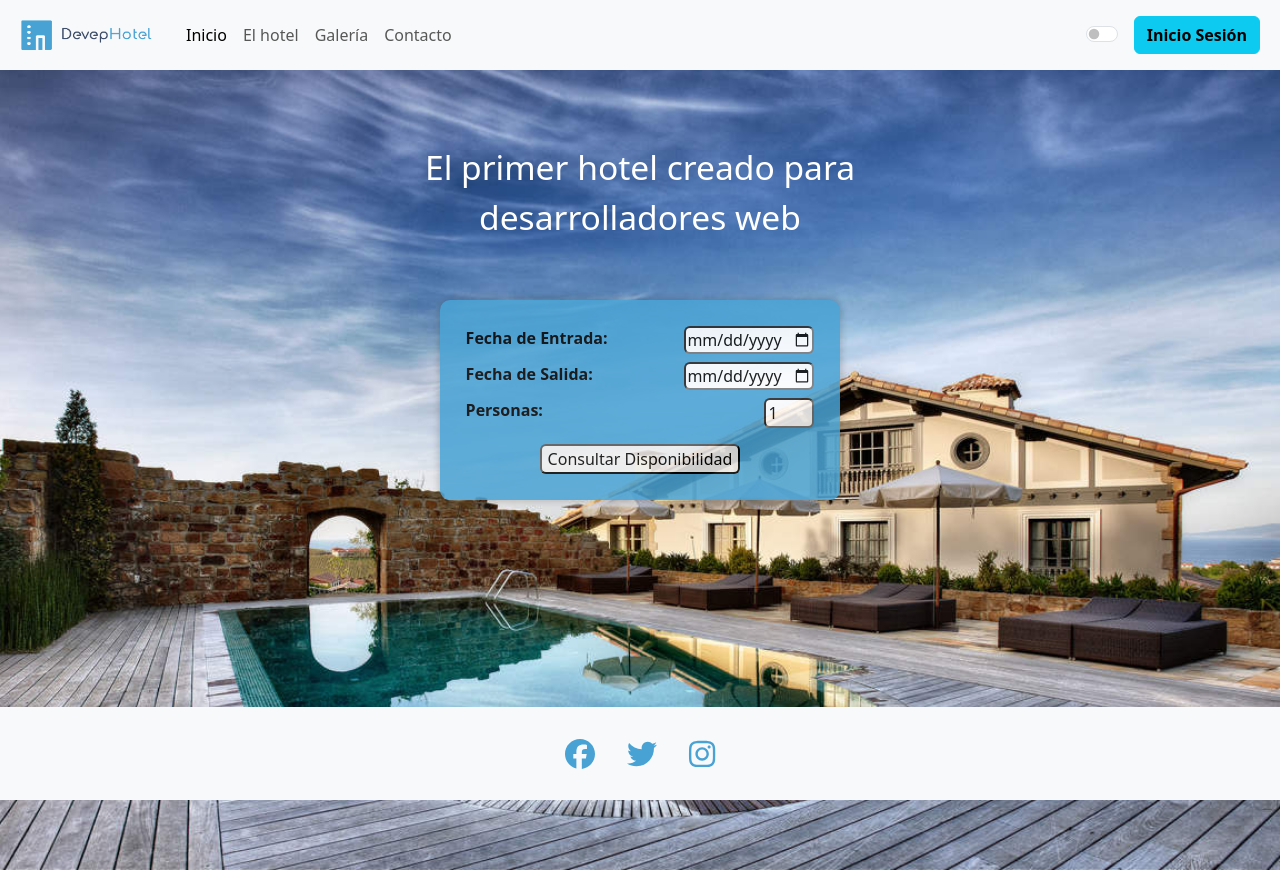
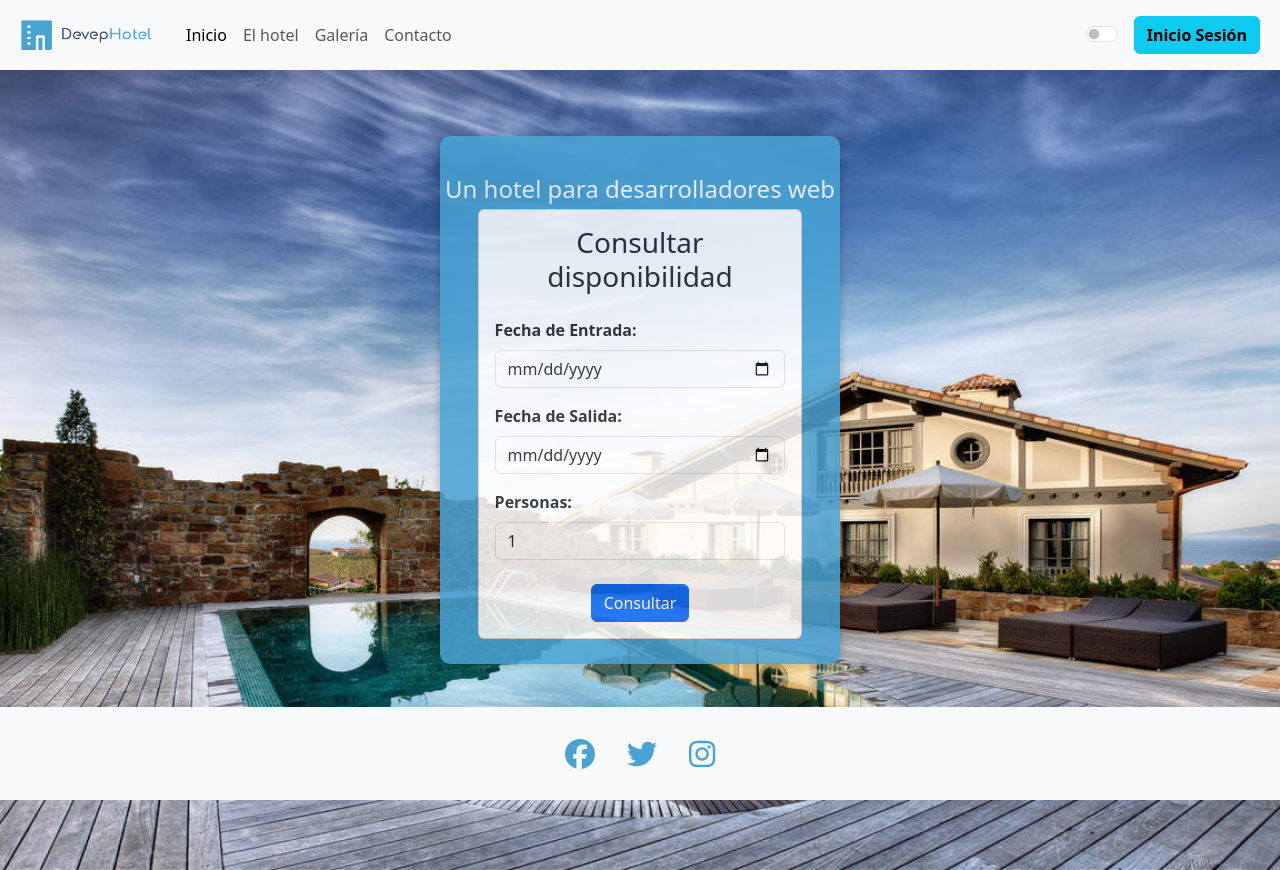
Before and after one commit to YoRHaFrancots/DevepHotel_frontend, a React (Vite) app: page / in a window 1280 px wide. Built offline with nearby package versions, Linux system fonts and the light colour scheme.

Commit message:
Cambio de estilos de validaciones para asemejar a otros

```diff
--- a/src/components/FormularioDisponibilidad.jsx
+++ b/src/components/FormularioDisponibilidad.jsx
@@ -1,9 +1,10 @@
-import React from "react";
+import React, { useState } from "react";
 import { useForm, Controller } from "react-hook-form";
 import { useNavigate } from "react-router-dom";
 
 const FormularioDisponibilidad = () => {
   const navigate = useNavigate();
+  const [errorMessage, setErrorMessage] = useState(null);
 
   const {
     handleSubmit,
@@ -17,14 +18,9 @@ const FormularioDisponibilidad = () => {
     },
   });
 
-  // Obtener la fecha actual
   const currentDate = new Date();
-  const currentYear = currentDate.getFullYear();
+  const nextYear = currentDate.getFullYear() + 1;
 
-  // Calcular el año siguiente
-  const nextYear = currentYear + 1;
-
-  // Formato de fecha para el valor del atributo "min" y "max"
   const formatDate = (date) => {
     const year = date.getFullYear();
     let month = date.getMonth() + 1;
@@ -34,20 +30,32 @@ const FormularioDisponibilidad = () => {
     return `${year}-${month}-${day}`;
   };
 
+  const mostrarAlerta = (mensaje) => {
+    setErrorMessage(mensaje);
+    setTimeout(() => {
+      setErrorMessage(null);
+    }, 5000); // Hide the alert after 5 seconds
+  };
+
   const enviarConsulta = (data) => {
     if (!data.checkIn || !data.checkOut || !data.numeroDePersonas) {
-      setErrorMessage("Todos los campos son obligatorios");
+      mostrarAlerta("Todos los campos son obligatorios");
       return;
     }
-    // backend de disponibilidad
+
+    // Call backend API for availability
 
     navigate("/contact");
   };
 
   return (
+    <div className="container mt-5">
+      <div className="card form-container">
+        <div className="card-body">
+          <h3 className="text-center mb-4">Consultar disponibilidad</h3>
           <form onSubmit={handleSubmit(enviarConsulta)}>
-      <div className="d-flex justify-content-between">
-        <label className="fw-bold">Fecha de Entrada: </label>
+            <div className="mb-3">
+              <label className="form-label fw-bold">Fecha de Entrada:</label>
               <Controller
                 name="checkIn"
                 control={control}
@@ -55,20 +63,22 @@ const FormularioDisponibilidad = () => {
                 render={({ field }) => (
                   <div>
                     <input
-                className="rounded"
+                      className="form-control rounded"
                       type="date"
                       {...field}
                       min={formatDate(currentDate)}
                       max={formatDate(new Date(nextYear, 11, 31))}
                     />
-              {errors.checkIn && <p>{errors.checkIn.message}</p>}
+                    {errors.checkIn && (
+                      <p className="text-danger">{errors.checkIn.message}</p>
+                    )}
                   </div>
                 )}
               />
             </div>
 
-      <div className="d-flex justify-content-between mt-2">
-        <label className="fw-bold">Fecha de Salida:</label>
+            <div className="mb-3">
+              <label className="form-label fw-bold">Fecha de Salida:</label>
               <Controller
                 name="checkOut"
                 control={control}
@@ -76,49 +86,81 @@ const FormularioDisponibilidad = () => {
                 render={({ field }) => (
                   <div>
                     <input
-                className="rounded"
+                      className="form-control rounded"
                       type="date"
                       {...field}
                       min={formatDate(currentDate)}
                       max={formatDate(new Date(nextYear, 11, 31))}
                     />
-              {errors.checkOut && <p>{errors.checkOut.message}</p>}
+                    {errors.checkOut && (
+                      <p className="text-danger">{errors.checkOut.message}</p>
+                    )}
                   </div>
                 )}
               />
             </div>
 
-      <div className="d-flex justify-content-between mt-2">
-        <label className="fw-bold">Personas:</label>
+            <div className="mb-3">
+              <label className="form-label fw-bold">Personas:</label>
               <Controller
                 name="numeroDePersonas"
                 control={control}
                 rules={{
                   required: "Número de personas es requerido",
                   min: { value: 1, message: "Ingrese al menos 1 persona" },
-            max: { value: 10, message: "No más de 10 personas permitidas" },
+                  max: {
+                    value: 10,
+                    message: "No más de 10 personas permitidas",
+                  },
                 }}
                 render={({ field }) => (
                   <div>
                     <input
-                className="input_formPersonas rounded"
+                      className="form-control rounded input_formPersonas"
                       type="number"
                       {...field}
                     />
                     {errors.numeroDePersonas && (
-                <p>{errors.numeroDePersonas.message}</p>
+                      <p className="text-danger">
+                        {errors.numeroDePersonas.message}
+                      </p>
                     )}
                   </div>
                 )}
               />
             </div>
 
-      <div className="d-flex justify-content-center mt-2">
-        <button className="mt-2 rounded" type="submit">
-          Consultar Disponibilidad
+            <div className="text-center">
+              <button className="btn btn-primary rounded mt-2" type="submit">
+                Consultar
               </button>
             </div>
           </form>
+          {errorMessage && (
+            <div
+              className="position-fixed top-0 end-0 p-3"
+              style={{ zIndex: 5 }}
+            >
+              <div
+                className="toast align-items-center text-white bg-danger"
+                role="alert"
+                aria-live="assertive"
+                aria-atomic="true"
+              >
+                <div className="d-flex">
+                  <div className="toast-body">{errorMessage}</div>
+                  <button
+                    type="button"
+                    className="btn-close btn-close-white me-2 m-auto"
+                    onClick={() => setErrorMessage(null)}
+                  ></button>
+                </div>
+              </div>
+            </div>
+          )}
+        </div>
+      </div>
+    </div>
   );
 };
 
--- a/src/css/paginaInicio.css
+++ b/src/css/paginaInicio.css
@@ -40,21 +40,14 @@
   width: 100%;
 }
 
-.input_formPersonas {
-  width: 50px;
-}
-
-.input_form {
-  justify-content: end;
-}
-
 .textoHomeScreen {
   position: absolute;
-  top: 25%;
+  top: 10%;
   left: 50%;
   transform: translate(-50%, -50%);
   text-align: center;
   z-index: 2;
   color: #fff;
-  font-size: 210%;
+  font-size: 150%;
+  white-space: nowrap;
 }
--- a/src/pages/HomeScreen.jsx
+++ b/src/pages/HomeScreen.jsx
@@ -13,10 +13,11 @@ const HomeScreen = ({ modoOscuro, usuario }) => {
         alt="Imagen principal hotel"
       />
       <div className="textoHomeScreen">
-        <p>El primer hotel creado para desarrolladores web</p>
+        <p></p>
       </div>
       <div className="overlay_homeScreen">
         <div className="form-container_homeScreen">
+          <p className="textoHomeScreen">Un hotel para desarrolladores web</p>
           <FormularioDisponibilidad />
         </div>
       </div>
```
Lines whose indentation alone changed are shown as unchanged.
